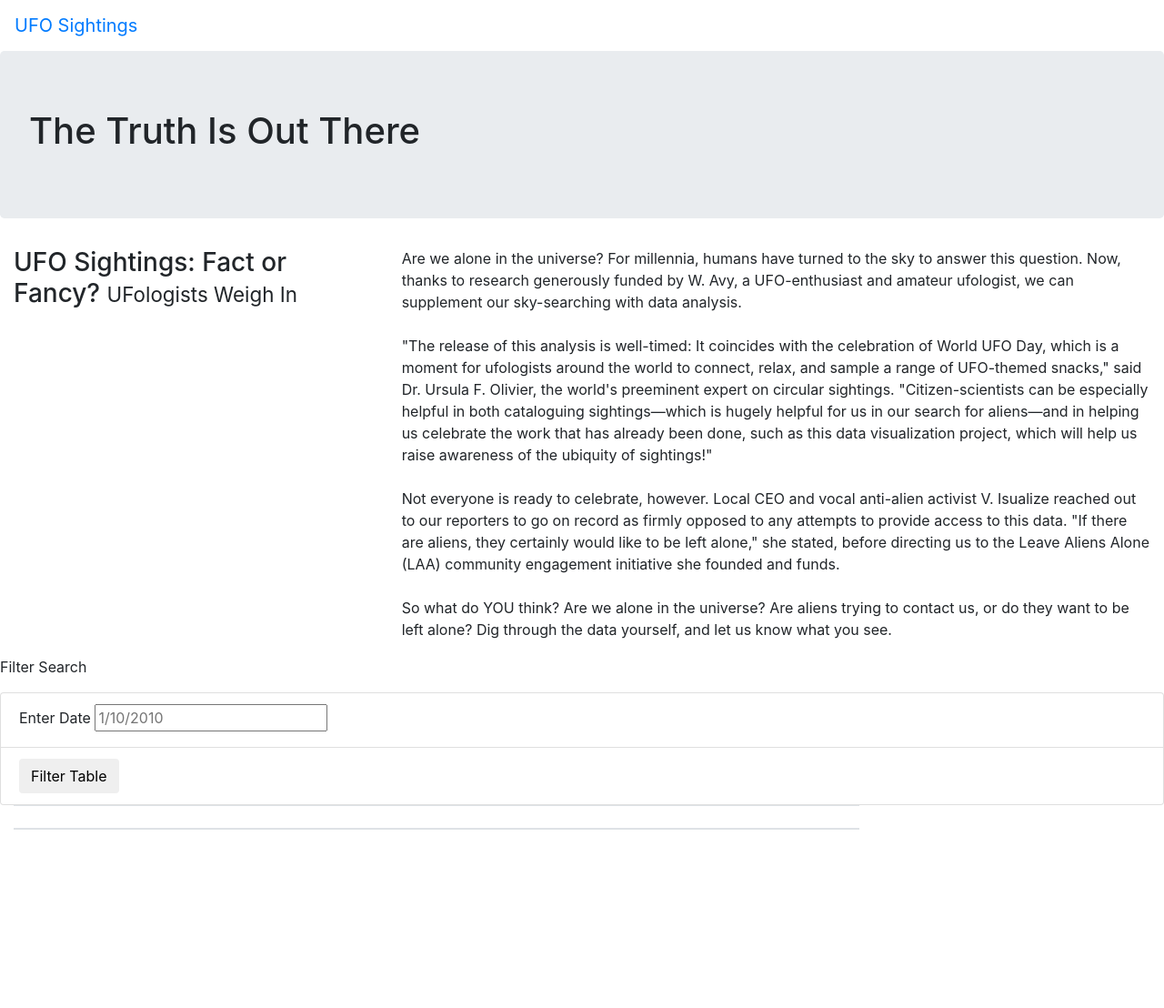
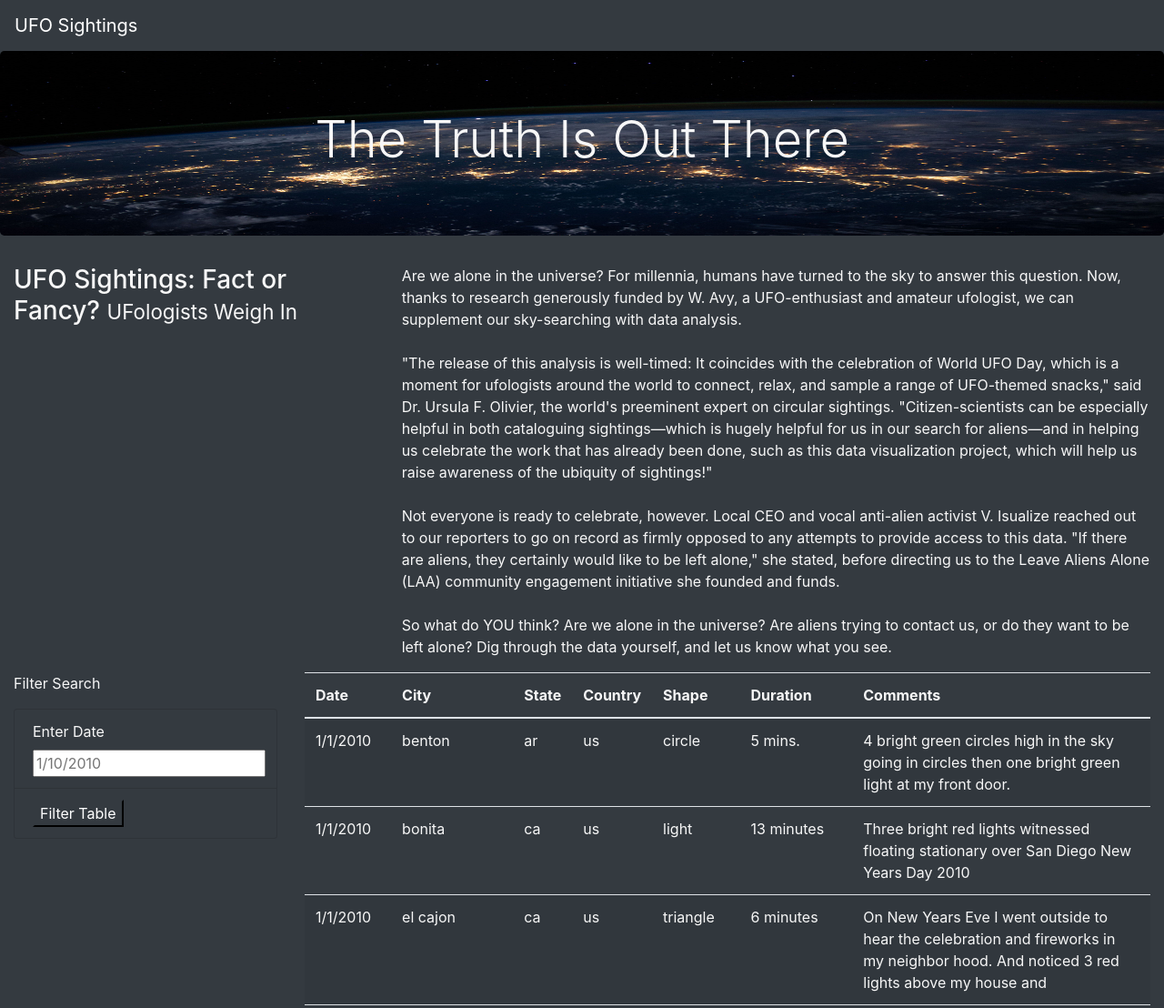
Before and after one commit to BHCharlton/UFOs, a plain HTML site: page index.html in a window 1280 px wide. Shown: the top 1108 px of the page at 91% size. Before the commit the page ends 928 px from the top, so only its background shows below. Drawn offline with nearby package versions, Linux system fonts and the light colour scheme.

Commit message:
end module

```diff
--- a/index.html
+++ b/index.html
@@ -13,14 +13,14 @@
     />
     <link rel="stylesheet" href="static/css/style.css">
 </head>
-<body>
+<body class="bg-dark">
     <div class="wrapper">
-        <nav class="navbar navbar-expand-lg.">
+        <nav class="navbar navbar-dark bg-dark navbar-expand-lg.">
             <a class="navbar-brand" href="index.html">UFO Sightings</a>
         </nav>
     </div>
     <div class="jumbotron">
-        <h1>The Truth Is Out There</h1>
+        <h1 class="display-4">The Truth Is Out There</h1>
     </div>
     <div class="container-fluid">
         <div class="row">
@@ -37,34 +37,44 @@
     <div class="container-fluid">
         <div class="row">
             <div class="col-md-3">
-
-            </div>
-            <div class="col-md-9">
-
-            </div>
-        </div>
-    </div>
-    <form>
+                <form class="bg-dark">
                     <p>Filter Search</p>
                 </form>
-    <ul class="list-group">
-        <li class="list-group-item">
+                <ul class="list-group bg-dark">
+                    <li class="list-group-item bg-dark">
                         <label for="date">Enter Date</label>
                         <input type="text" placeholder="1/10/2010" id="datetime" />
                     </li>
-        <li class="list-group-item">
-            <button id="filter-btn" type="button" class="btn btn-default">Filter Table</button>
+                    <li class="list-group-item bg-dark">
+                        <button id="filter-btn" type="button" class="btn-dark">Filter Table</button>
                     </li>
                 </ul>
+            </div>
             <div class="col-md-9">
                 <table class="table table-striped">
                     <thead>
                       <tr>
-              <th></th>
+                          <th>Date</th>
+                          <th>City</th>
+                          <th>State</th>
+                          <th>Country</th>
+                          <th>Shape</th>
+                          <th>Duration</th>
+                          <th>Comments</th>
                       </tr>
                     </thead>
                     <tbody></tbody>
+
                   </table>
             </div>
+        </div>
+    </div>
+    <div class="col-md-9">
+    </div>
+
+ <script src="https://cdnjs.cloudflare.com/ajax/libs/d3/4.11.0/d3.js"></script>
+ <script src="static/js/data.js"></script>
+ <script src="static/js/Mapp.js"></script>
+
 </body>
 </html>
--- a/static/css/style.css
+++ b/static/css/style.css
@@ -0,0 +1,11 @@
+body {
+
+    color: #f7f7f7;
+
+}
+/* Use .. to move up one folder in the path */
+.jumbotron {
+    background-image: url("../images/nasa.jpg");
+    background-size: 100% 100%;
+    text-align: center;
+}
--- a/static/js/apps.js
+++ b/static/js/Mapp.js
@@ -35,27 +35,29 @@ function buildTable(data) {
     });
 }
 
-// // Add a filter function to elliminate bloat data we won't need
-// function handleClick() {
-//     // Grab the datetime value from the filter
-//     let date = d3.select("#datetime").property("value");
-//     let filteredData = tableData;
+// Add a filter function to elliminate bloat data we won't need
+function handleClick() {
+    // Grab the datetime value from the filter
+    let date = d3.select("#datetime").property("value");
+    let filteredData = tableData;
+    console.log(date)
 
-//     // Check to see if a date was entered and filter the data using that date
-//     if (date) {
-//         // Apply `filter` to the table data to only keep the
-//         // rows where the `datetime` value matches the filter value
-//         filteredData = filteredData.filter(row => row.datetime === date);
-//     };
-//     // Rebuild the table using the filtered data
-//     // @NOTE: If no date was entered, then filteredData will
-//     // just be the original tableData.
-//     buildTable(filteredData);
+    // Check to see if a date was entered and filter the data using that date
+    if (date) {
+        // Apply `filter` to the table data to only keep the
+        // rows where the `datetime` value matches the filter value
+        filteredData = filteredData.filter(row => row.datetime === date);
+        console.log(filteredData)
+    };
+    // Rebuild the table using the filtered data
+    // @NOTE: If no date was entered, then filteredData will
+    // just be the original tableData.
+    buildTable(filteredData);
 
-// };
+};
 
-// // Attach an event to listen for the form button
-// d3.selectAll("#filter-btn").on("click", handleClick);
+// Attach an event to listen for the form button
+d3.selectAll("#filter-btn").on("click", handleClick);
 
-// // Build the table when the page loads
+// Build the table when the page loads
 buildTable(tableData);
```
Also changed, not shown: static/js/app.js (added, +66 -0 lines), static/images/nasa.jpg (added). Lines whose indentation alone changed are shown as unchanged.
